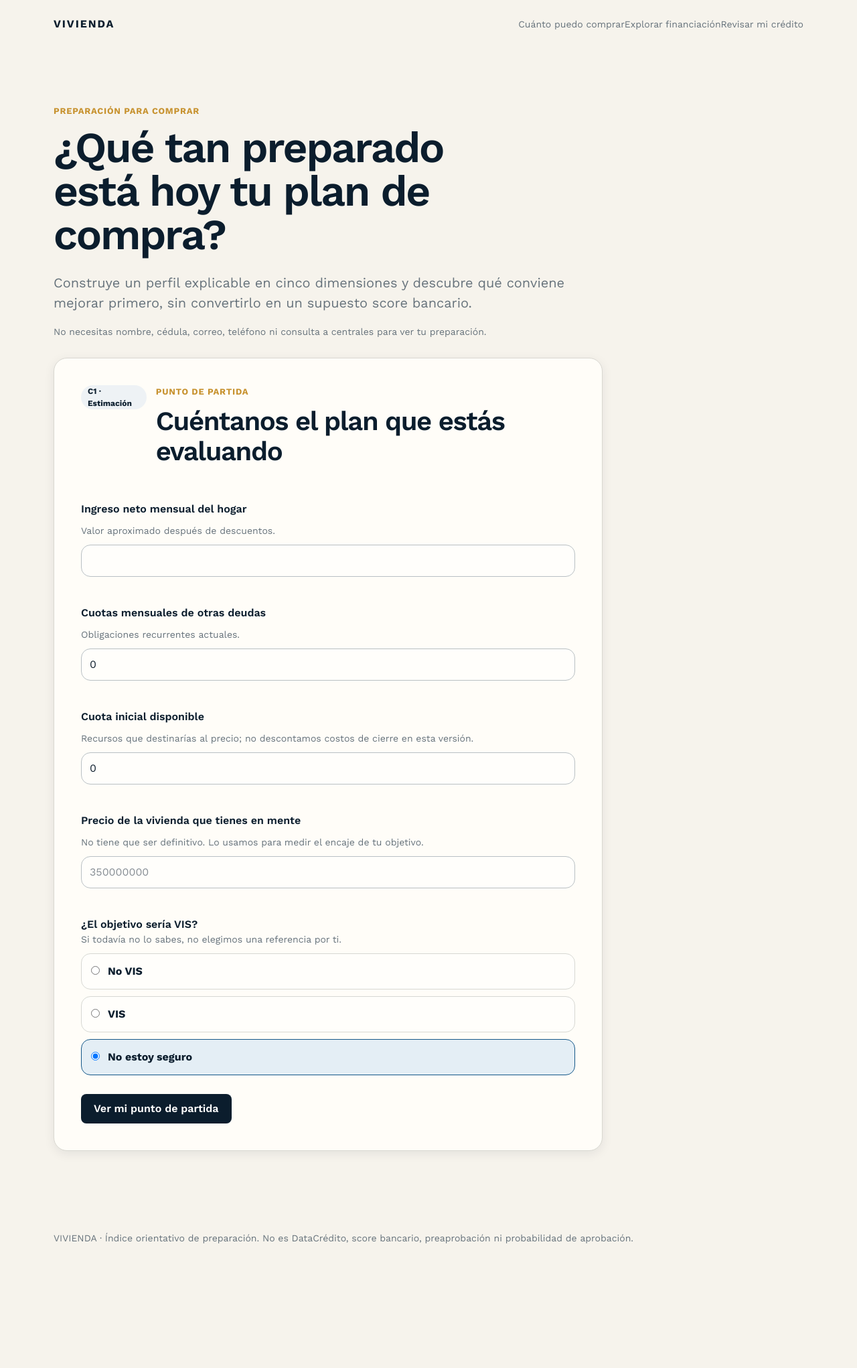
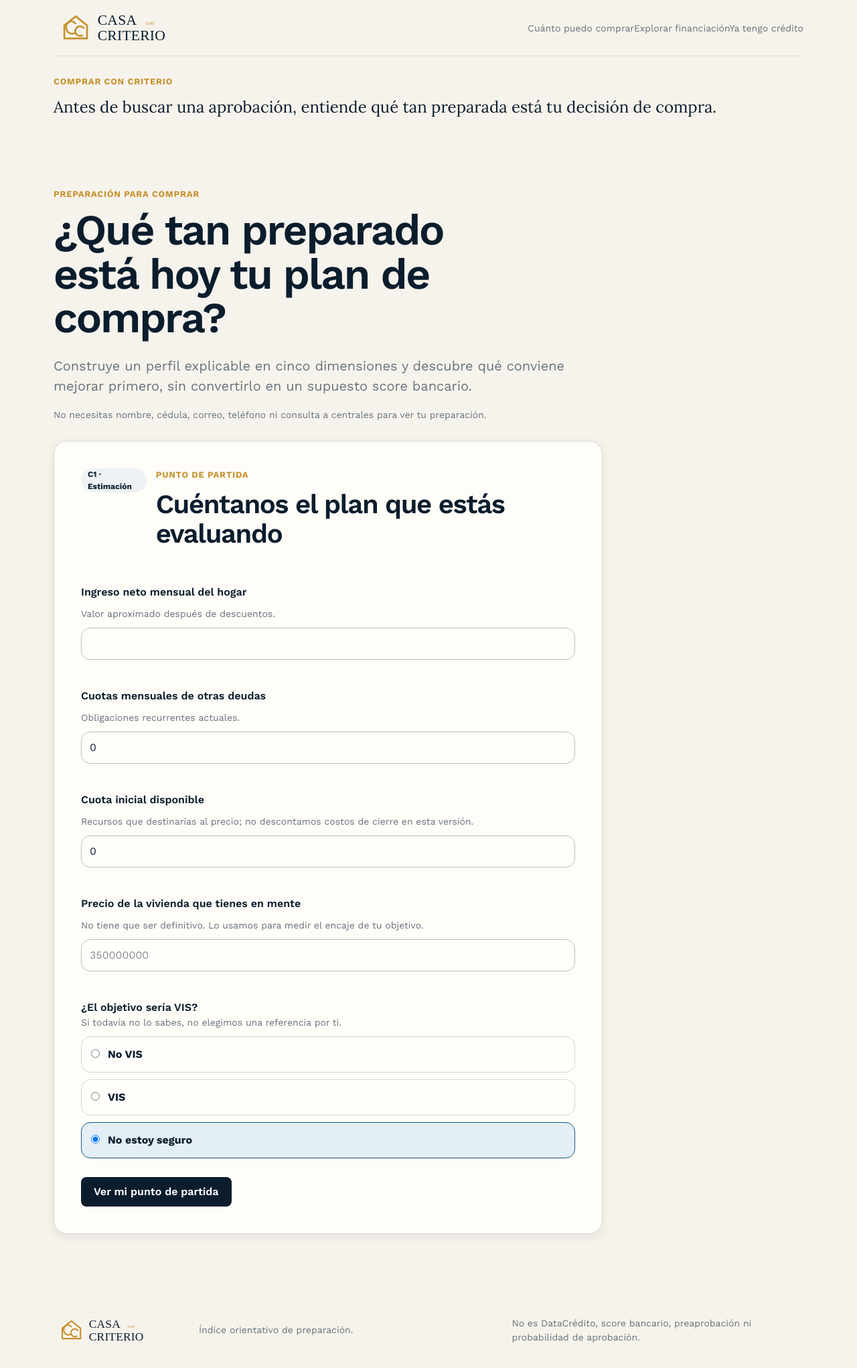
Before and after one commit to arendon7/VIVIENDA, a Next.js app: page /comprar/preparacion in a window 1280 px wide. Shown: the top 2042 px of the page at 67% size. Before the commit the page ends 1923 px from the top, so only its background shows below. Built offline with nearby package versions, Linux system fonts and the light colour scheme.

Commit message:
brand: extend Casa con Criterio to Home Readiness

```diff
--- a/app/comprar/preparacion/page.tsx
+++ b/app/comprar/preparacion/page.tsx
@@ -1,21 +1,32 @@
+import { BrandLogo } from "@/components/brand/BrandLogo";
 import { HomeReadinessTool } from "./home-readiness-tool";
 
 export default function HomeReadinessPage() {
   return (
     <>
-      <header className="shell site-header">
-        <a className="brand" href="/">VIVIENDA</a>
+      <header className="shell site-header cc-site-header">
+        <a className="cc-brand-link" href="/" aria-label="Casa con Criterio · inicio">
+          <BrandLogo width={230} priority />
+        </a>
         <nav aria-label="Preparación para comprar vivienda">
           <a className="nav-link" href="/comprar/cuanto-puedo-comprar">Cuánto puedo comprar</a>
           <a className="nav-link" href="/comprar/financiacion">Explorar financiación</a>
-          <a className="nav-link" href="/revisar">Revisar mi crédito</a>
+          <a className="nav-link" href="/revisar">Ya tengo crédito</a>
         </nav>
       </header>
       <main id="contenido" className="shell">
+        <section style={{ paddingTop: 28 }}>
+          <p className="eyebrow">Comprar con Criterio</p>
+          <p className="cc-commercial-line" style={{ marginTop: 0, marginBottom: 20 }}>
+            Antes de buscar una aprobación, entiende qué tan preparada está tu decisión de compra.
+          </p>
+        </section>
         <HomeReadinessTool />
       </main>
-      <footer className="shell site-footer">
-        VIVIENDA · Índice orientativo de preparación. No es DataCrédito, score bancario, preaprobación ni probabilidad de aprobación.
+      <footer className="shell site-footer cc-footer">
+        <BrandLogo width={185} />
+        <p>Índice orientativo de preparación.</p>
+        <p>No es DataCrédito, score bancario, preaprobación ni probabilidad de aprobación.</p>
       </footer>
     </>
   );
```
